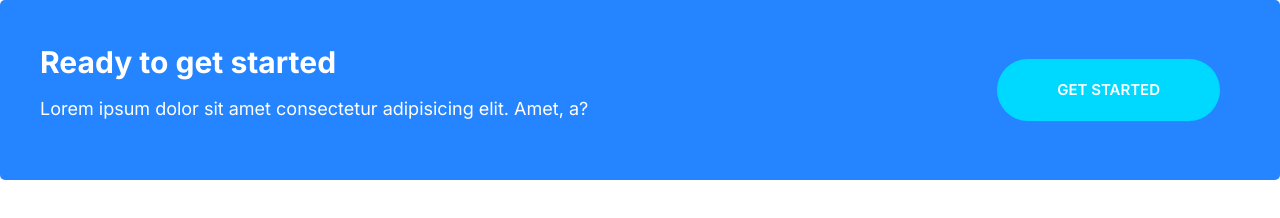
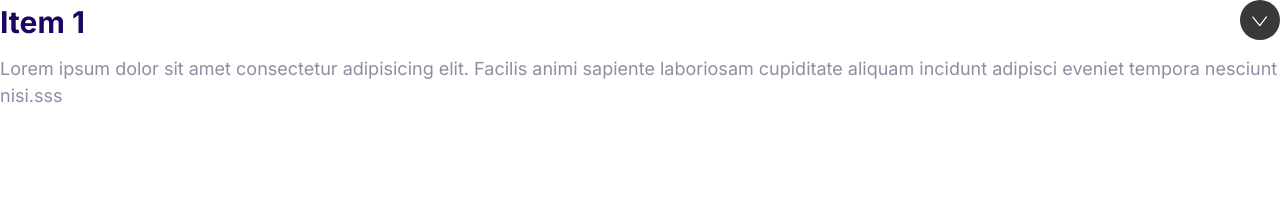
Before and after one commit to uthappakshay/Maid4u, a plain HTML site: page index.html in a window 1280 px wide. Drawn offline with Linux system fonts and the light colour scheme.

Commit message:
initial collapsible commit

```diff
--- a/css/styles.css
+++ b/css/styles.css
@@ -451,14 +451,14 @@ content: close-quote;
   justify-self: center;
   align-self: center;
 }
-.callout--content{
+.callout__content{
   text-align: center;
 }
 @media screen and (min-width: 768px) {
   .callout .grid--1x2{
     grid-template-columns: 1fr auto;
   }
-  .callout--content{
+  .callout__content{
     text-align: left;
   }
   .callout .btn{
@@ -466,3 +466,29 @@ content: close-quote;
     margin: 0 2rem;
   }
   }
+  /* Collapsible*/
+  .collapsible__header{
+    display: flex;
+    justify-content: space-between;
+  }
+  .collapsible__heading{
+    margin-top: 0;
+    font-size: 3rem;
+  }
+  .collapsible__chevron{
+    transform: rotate(-90deg);
+    transition: 0.3s;
+  }
+  .collapsible__content{
+    max-height: 0;
+    overflow: hidden;
+    opacity: 0;
+    transition: all 0.3s;
+  }
+  .collapsible--expanded .collapsible__chevron{
+    transform: rotate(0);
+  }
+  .collapsible--expanded .collapsible__content{
+    max-height: 100vh;
+    opacity: 1;
+  }
--- a/index.html
+++ b/index.html
@@ -13,14 +13,15 @@
     <script src="https://kit.fontawesome.com/585b00054b.js" crossorigin="anonymous"></script>
 </head>
 <body>
-<div class="callout callout--primary">
-    <div class="grid grid--1x2">
-    <div class="callout__content">
-        <h2 class="callout__heading">Ready to get started</h2>
-        <p>Lorem ipsum dolor sit amet consectetur adipisicing elit. Amet, a?</p>
-    </div>
-<a href="#"class="btn btn--secondary btn--streched">Get Started</a>
-    </div>
+<div class="collapsible collapsible--expanded">
+    <header class="collapsible__header">
+        <h2 class="collapsible__heading">Item 1</h2>
+            <svg class="icon icon--white collapsible__chevron">
+            <use xlink:href="images/sprite.svg#chevron"></use>
+            </svg>
+    </header>
+        <div class="collapsible__content">Lorem ipsum dolor sit amet consectetur adipisicing elit. Facilis animi sapiente laboriosam cupiditate aliquam incidunt adipisci eveniet tempora nesciunt nisi.sss</div>
 </div>
+<script src="./js/main.js"></script>
 </body>
 </html>
--- /dev/null
+++ b/js/main.js
@@ -0,0 +1,6 @@
+const collapsibles = document.querySelectorAll(".collapsible");
+collapsibles.forEach((item) =>
+  item.addEventListener("click", function () {
+    this.classList.toggle("collapsible--expanded");
+  })
+);
```
Also changed, not shown: css/components/collapsible.html (added, +10 -0 lines).
